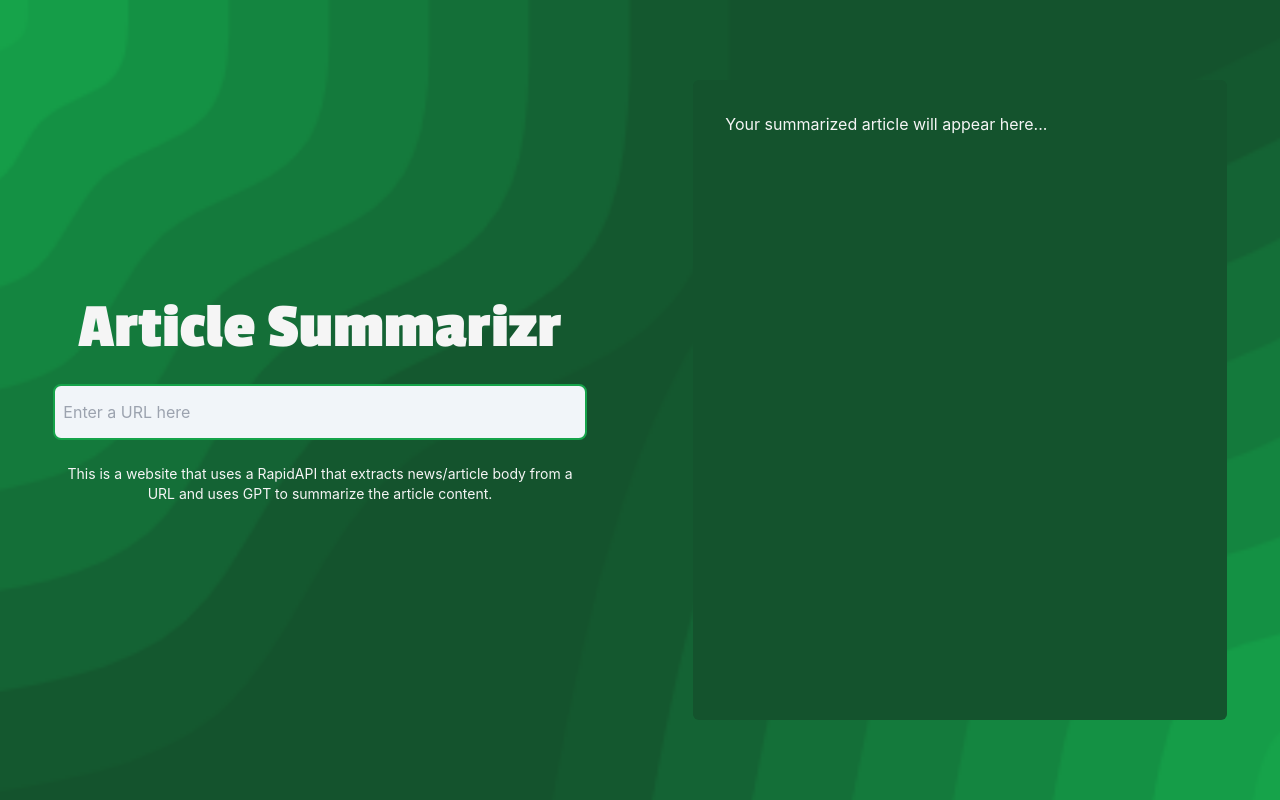
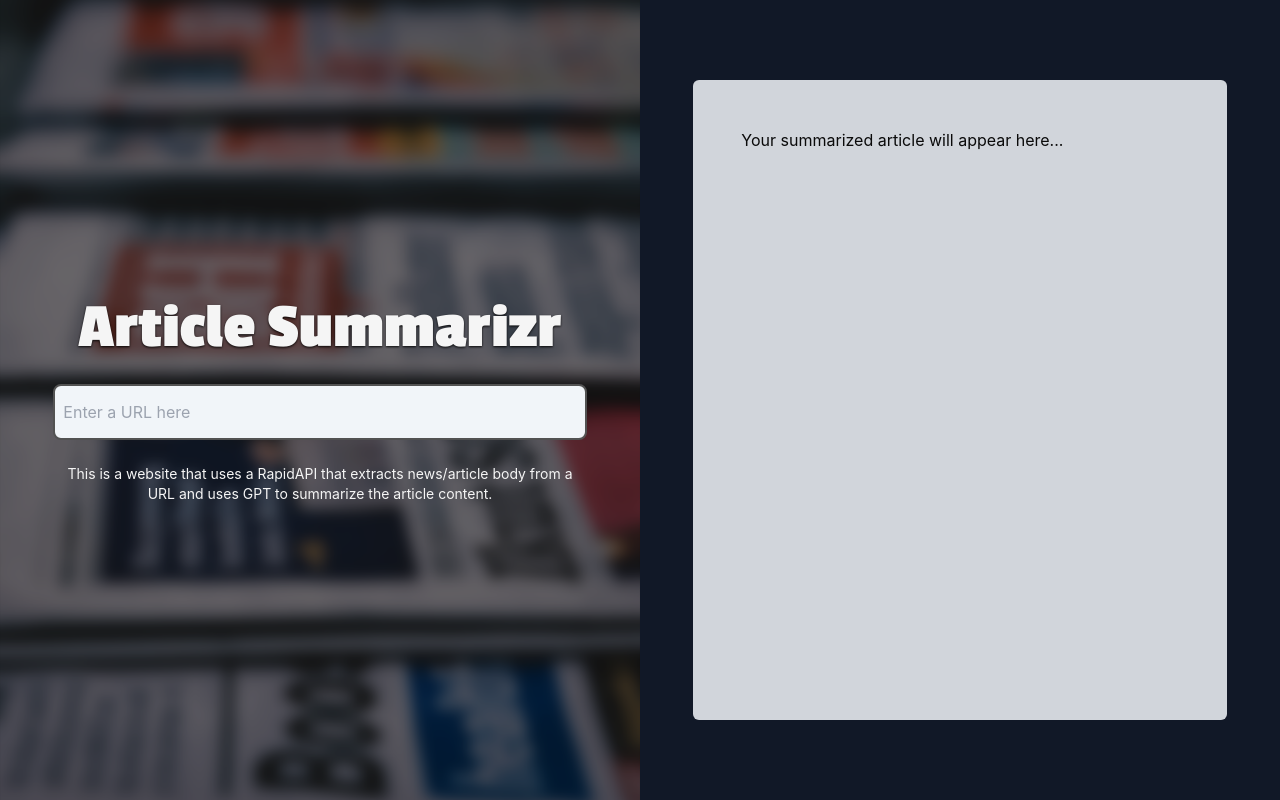
Before and after one commit to prashanthrebala/Article-Summarizr, a React (Vite) app in the folder client/: page / in a window 1280 px wide. Built offline with nearby package versions, Linux system fonts and the light colour scheme.

Commit message:
improved UI

```diff
--- a/client/src/components/Summarizr.jsx
+++ b/client/src/components/Summarizr.jsx
@@ -3,7 +3,8 @@ import { SUMMARIZR_BASE_URL } from "../constants/constants";
 import { MdError } from "react-icons/md";
 import { TripleMaze } from "react-spinner-animated";
 import axios from "axios";
-import background from "../assets/haikei-blob.png";
+// import background from "../assets/haikei-blob.png";
+import background from "../assets/summarizr-bg.png";
 import "react-spinner-animated/dist/index.css";
 
 export const Summarizr = () => {
@@ -39,8 +40,9 @@ export const Summarizr = () => {
 	};
 
 	return (
+		<div className="flex items-center md:justify-center md:flex-row flex-col min-h-screen text-neutral-100 bg-gray-900">
 			<div
-			className="flex items-center md:justify-center md:flex-row flex-col min-h-screen text-neutral-100"
+				className="w-full md:w-1/2 flex items-center justify-center flex-col space-y-6 py-6 md:min-h-screen"
 				style={{
 					background: `url(${background})`,
 					backgroundRepeat: "no-repeat",
@@ -48,30 +50,29 @@ export const Summarizr = () => {
 					backgroundPosition: "center",
 				}}
 			>
-			<div className="w-full md:w-1/2 flex items-center justify-center flex-col space-y-6 my-6">
 				<div
 					style={{
 						fontFamily: "Passion One",
 						fontWeight: "700",
 						fontSize: "4em",
 					}}
-					className="text-5xl w-5/6 text-center"
+					className="text-5xl w-5/6 text-center drop-shadow-[0_1.2px_1.2px_rgba(0,0,0,0.9)]"
 				>
 					Article Summarizr
 				</div>
 				<input
 					ref={urlInputRef}
 					onKeyDown={handleKeyPress}
-					className="w-5/6 rounded-lg p-2 outline-0 h-14 border-2 border-green-600 bg-slate-100 text-neutral-800"
+					className="w-5/6 rounded-lg p-2 outline-0 h-14 border-2 border-neutral-600 bg-slate-100 text-neutral-800"
 					placeholder="Enter a URL here"
 				/>
 				<div className="w-5/6 text-sm text-center">
 					{`This is a website that uses a RapidAPI that extracts news/article body from a URL and uses GPT to summarize the article content.`}
 				</div>
 			</div>
-			<div className="w-full md:w-1/2 text-center h-full md:min-h-screen flex justify-center items-center py-4 md:py-16">
+			<div className="w-full md:w-1/2 text-center text-neutral-950 h-full md:min-h-screen flex justify-center items-center py-4 md:py-16">
 				<div
-					className={`w-11/12 md:w-5/6 text-justify md:overflow-y-auto md:h-[80vh] bg-green-900 rounded-md p-2 md:p-8 ${
+					className={`w-11/12 md:w-5/6 text-justify md:overflow-y-auto md:h-[80vh] bg-gray-300 rounded-md p-2 md:p-8 ${
 						isLoading || errorMessage ? "flex items-center justify-center" : ""
 					}`}
 				>
@@ -90,7 +91,10 @@ export const Summarizr = () => {
 						</div>
 					)}
 					{!isLoading && !errorMessage && (
-						<div dangerouslySetInnerHTML={{ __html: summarizedData }} />
+						<div
+							className="p-4"
+							dangerouslySetInnerHTML={{ __html: summarizedData }}
+						/>
 					)}
 				</div>
 			</div>
--- a/client/src/index.css
+++ b/client/src/index.css
@@ -6,7 +6,7 @@
 	font-family: Inter, system-ui, Avenir, Helvetica, Arial, sans-serif;
 	line-height: 1.5;
 	font-weight: 400;
-	--scrollcolor: #15803d;
+	--scrollcolor: #737373;
 
 	color: rgba(0, 0, 0, 0.87);
 
@@ -25,7 +25,7 @@
 
 /* Chrome, Edge, and Safari */
 *::-webkit-scrollbar {
-	width: 5px;
+	width: 8px;
 	padding-right: 10px;
 }
 
```
Also changed, not shown: client/src/assets/summarizr-bg.png (added). Lines whose indentation alone changed are shown as unchanged.
